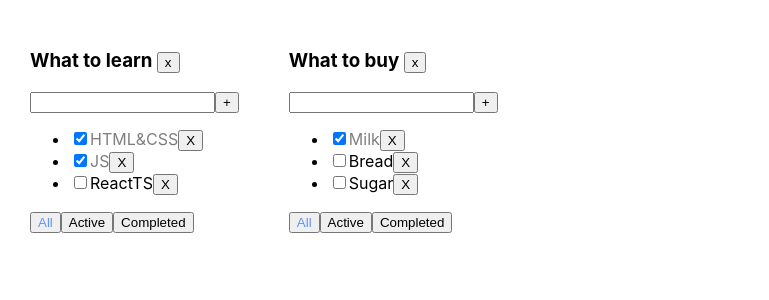
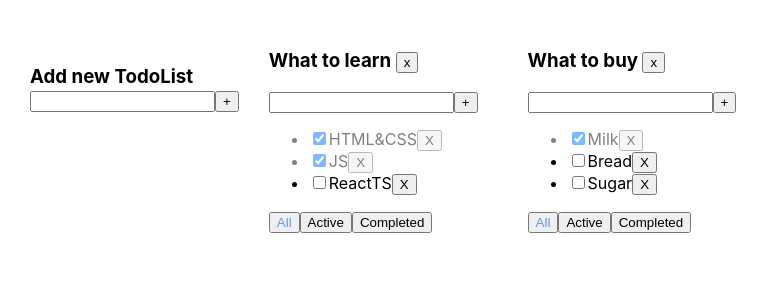
Before and after one commit to ilyajav/TodoList---ReactTS, a React (Create React App) app: page / in a window 1280 px wide. Shown: the top 300 px of the page, without its empty margins (0-769 px from the left). Built offline with nearby package versions, Linux system fonts and the light colour scheme.

Commit message:
create new todolist and change titles added

```diff
--- /dev/null
+++ b/src/AddItems.tsx
@@ -0,0 +1,44 @@
+import React, {ChangeEvent, FC, KeyboardEvent, useState} from "react";
+
+type AddItemsPropsType = {
+    addItem: (title: string) => void
+}
+
+export const AddItems: FC<AddItemsPropsType> = ({addItem}) =>{
+    const [newTitleTask, setNewTitleTask] = useState<string>('')
+    const [error, setError] = useState<boolean>(false)
+
+    debugger
+    const onButtonClick = () => {
+        debugger
+        if (newTitleTask.trim() !== '') {
+            debugger
+            addItem(newTitleTask.trim());
+            debugger
+            setNewTitleTask('');
+        } else {
+            debugger
+            setError(true)
+        }
+    }
+
+    const onEnterClick = (e: KeyboardEvent<HTMLInputElement>) => {
+        if (e.key === 'Enter') {
+            onButtonClick()
+        }
+    }
+
+    const onTaskTitleChange = (e: ChangeEvent<HTMLInputElement>) => {
+        setNewTitleTask(e.currentTarget.value)
+        setError(false)
+    }
+
+    return(
+        <div>
+            <input value={newTitleTask} onChange={onTaskTitleChange}
+                   onKeyPress={onEnterClick} className={error ? 'error' : ''}/>
+            <button onClick={onButtonClick}>+</button>
+            {error && <div className={'error-text'}>Field is required</div>}
+        </div>
+    )
+}
--- a/src/App.css
+++ b/src/App.css
@@ -22,3 +22,8 @@
 .check-isDone{
   opacity: 0.5;
 }
+
+.addNewList{
+       margin-right: 30px;
+       margin-top: 35px;
+}
--- a/src/App.tsx
+++ b/src/App.tsx
@@ -2,6 +2,7 @@ import React, {useState} from 'react';
 import './App.css';
 import {Todolist} from "./Todolist";
 import {v1} from "uuid";
+import {AddItems} from "./AddItems";
 
 export type FilterCase = 'all' | 'active' | 'completed';
 
@@ -80,8 +81,41 @@ const App = () => {
         setTodoList([...newTodoLists])
     }
 
+    const addNewTodoList = (title: string) =>{
+        const newTodoListID = v1();
+        const newTodoList: TodoListsType = {
+            id: newTodoListID,
+            title,
+            filter: 'all'
+        }
+        setTodoList([...todoLists, newTodoList])
+        setTasks({...tasks, [newTodoListID]: []})
+    }
+
+
+    const changeTaskTitle = (taskID: string, newTitle: string, todoListID: string) =>{
+        const todoListTask = tasks[todoListID]
+        const task = todoListTask.find(t => t.id === taskID)
+        if(task){
+            task.title = newTitle
+            setTasks({...tasks})
+        }
+    }
+
+    const changeTodoListTile = (newTitle: string, todoListID: string) =>{
+          const todoList = todoLists.find(tl => tl.id === todoListID)
+          if(todoList){
+              todoList.title = newTitle
+              setTodoList([...todoLists])
+          }
+    }
+
     return (
         <div className="App">
+            <h3 className='addNewList'>
+                Add new TodoList
+                <AddItems addItem={addNewTodoList} />
+            </h3>
             {
                 todoLists.map(tl => {
 
@@ -105,6 +139,8 @@ const App = () => {
                             changeStatus={changeStatus}
                             filter={tl.filter}
                             removeTodoList={removeTodoList}
+                            changeTaskTitle={changeTaskTitle}
+                            changeTodoListTile={changeTodoListTile}
                             />
                     )
                 })
--- /dev/null
+++ b/src/EditableSpan.tsx
@@ -0,0 +1,36 @@
+import React, {ChangeEvent, FC, useState} from "react";
+
+type EditableSpanPropsType = {
+    title: string;
+    changeTitle: (newTitle: string) => void;
+}
+
+export const EditableSpan: FC<EditableSpanPropsType> = ({title, changeTitle}) => {
+
+    const [edit, setEdit] = useState<boolean>(false)
+    const [newTitle, setNewTitle] = useState<string>(title)
+
+    const activateEditMode = () => {
+        setEdit(true)
+        setNewTitle(title)
+    }
+
+    const activateViewMode = () => {
+        setEdit(false)
+        changeTitle(newTitle)
+
+    }
+    const changeNewTaskTitle = (e: ChangeEvent<HTMLInputElement>) => {
+        setNewTitle(e.currentTarget.value)
+    }
+
+    return (
+        <span>
+                {
+                    edit ?
+                        <input value={newTitle} onBlur={activateViewMode} autoFocus onChange={changeNewTaskTitle}/>
+                        : <span onDoubleClick={activateEditMode}>{title}</span>
+                }
+            </span>
+    )
+}
--- a/src/Todolist.tsx
+++ b/src/Todolist.tsx
@@ -1,7 +1,9 @@
-import React, {KeyboardEvent, ChangeEvent, FC, useState} from "react"
+import React, {ChangeEvent, FC} from "react"
 import {FilterCase, TaskType} from "./App";
+import {AddItems} from "./AddItems";
+import {EditableSpan} from "./EditableSpan";
 
-type PropsType = {
+type TodolistPropsType = {
     title: string;
     tasks: TaskType[];
     removeTasks: (selectID: string, todoListID: string) => void;
@@ -11,47 +13,24 @@ type PropsType = {
     filter: FilterCase;
     id: string;
     removeTodoList: (todoListID: string) => void
+    changeTaskTitle: (taskID: string, newTitle: string, todoListID: string) => void;
+    changeTodoListTile: (newTitle: string, todoListID: string) => void;
 }
 
-export const Todolist: FC<PropsType> = ({title, tasks, removeTasks, tasksFilter, ...props}) => {
-    const [newTitleTask, setNewTitleTask] = useState<string>('')
-    const [error, setError] = useState<boolean>(false)
+export const Todolist: FC<TodolistPropsType> = ({title, tasks, removeTasks, tasksFilter, ...props}) => {
 
     const onTasksAllFilter = () => tasksFilter('all', props.id)
     const onTasksActiveFilter = () => tasksFilter('active', props.id)
     const onTasksCompletedFilter = () => tasksFilter('completed', props.id)
     const deleteTodoList = () => props.removeTodoList(props.id)
-
-    const onTaskTitleChange = (e: ChangeEvent<HTMLInputElement>) => {
-        setNewTitleTask(e.currentTarget.value)
-        setError(false)
-    }
-
-    const onButtonClick = () => {
-        if (newTitleTask.trim() !== '') {
-            props.addTask(newTitleTask.trim(), props.id);
-            setNewTitleTask('');
-        } else {
-            setError(true)
-        }
-    }
-
-    const onEnterClick = (e: KeyboardEvent<HTMLInputElement>) => {
-        if (e.key === 'Enter') {
-            onButtonClick()
-        }
-    }
+    const addTask = (title: string)=> props.addTask(title, props.id)
+    const changeTodoListName = (newTitle:string) => props.changeTodoListTile(newTitle, props.id)
 
 
     return (
         <div>
-            <h3>{title} <button onClick={deleteTodoList}>x</button></h3>
-            <div>
-                <input value={newTitleTask} onChange={onTaskTitleChange}
-                       onKeyPress={onEnterClick} className={error ? 'error' : ''}/>
-                <button onClick={onButtonClick}>+</button>
-                {error && <div className={'error-text'}>Field is required</div>}
-            </div>
+            <h3><EditableSpan title={title} changeTitle={changeTodoListName} /> <button onClick={deleteTodoList}>x</button></h3>
+            <AddItems addItem={addTask}/>
             <ul>
 
                 {
@@ -62,9 +41,12 @@ export const Todolist: FC<PropsType> = ({title, tasks, removeTasks, tasksFilter,
                         const onChangeStatus = (e: ChangeEvent<HTMLInputElement>) => {
                             props.changeStatus(task.id, e.currentTarget.checked, props.id)
                         }
-                        return <li key={task.id}>
+                        const changeTaskName = (newTitle: string) =>{
+                            props.changeTaskTitle(task.id, newTitle, props.id)
+                        }
+                        return <li key={task.id} className={task.isDone ? 'check-isDone' : ''}>
                             <input type="checkbox" checked={task.isDone} onChange={onChangeStatus}/>
-                            <span className={task.isDone ? 'check-isDone' : ''}>{task.title}</span>
+                            <EditableSpan title={task.title} changeTitle={changeTaskName}/>
                             <button onClick={onRemoveTasks}>X</button>
                         </li>
                     })
```
